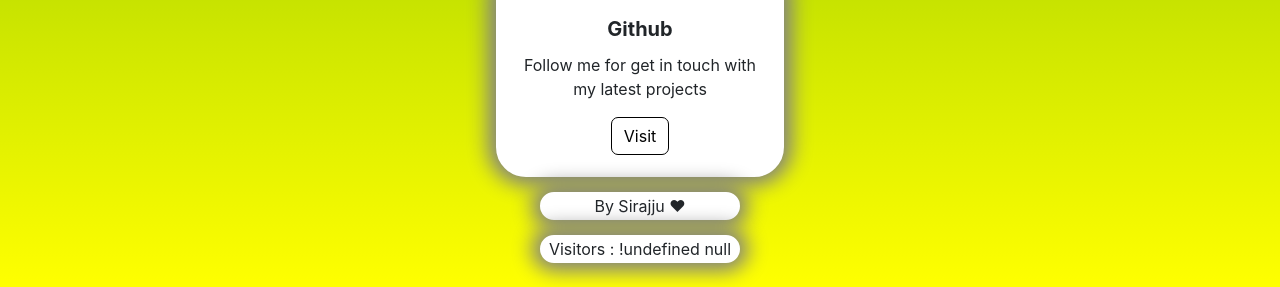
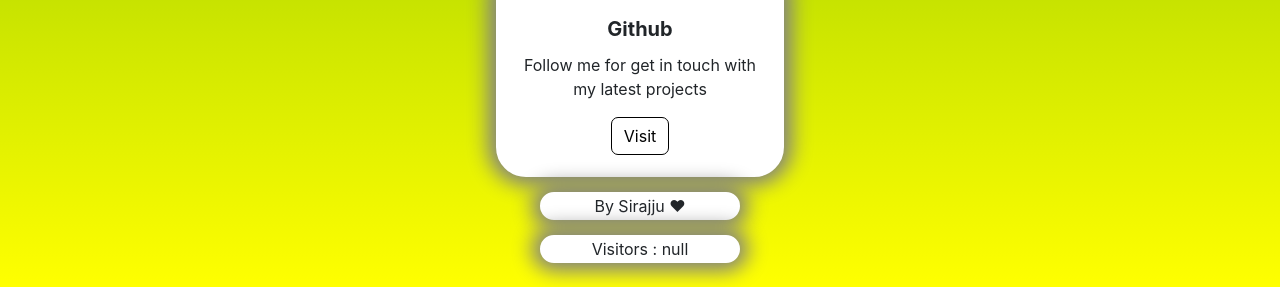
Before and after one commit to sirajju/AboutMe, a plain HTML site: page index.html in a window 1280 px wide. Shown: the part 1027-1314 px from the top of the page. Drawn offline with nearby package versions, Linux system fonts and the light colour scheme.

Commit message:
Update index.html

```diff
--- a/index.html
+++ b/index.html
@@ -98,7 +98,7 @@ transition:0.6s;
   </div>
   </div>
     <div class='card' style='width:200px;'>By Sirajju &hearts;</div>
-    <div class='card' id="count" style='width:200px;'>Visitors : !undefined </div><br>
+    <div class='card' id="count" style='width:200px;'>Visitors :  </div><br>
 </div>
 <script src='script.js'></script>
 <script src="https://code.jquery.com/jquery-3.3.1.slim.min.js" integrity="sha384-q8i/X+965DzO0rT7abK41JStQIAqVgRVzpbzo5smXKp4YfRvH+8abtTE1Pi6jizo" crossorigin="anonymous"></script>
```
